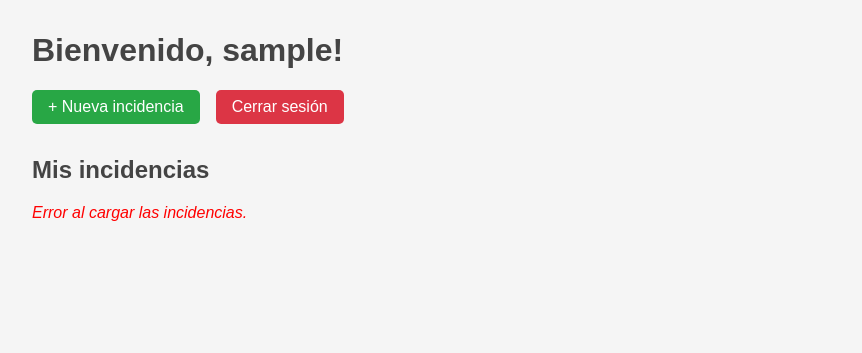
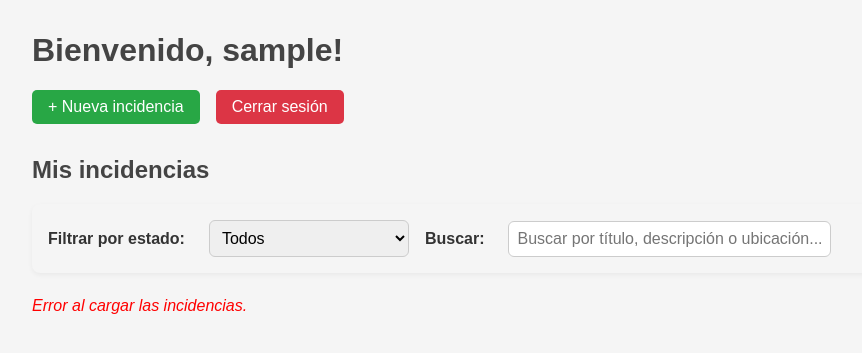
Before and after one commit to breathofjune/incidencias, a PHP site: page /dashboard.php in a window 1280 px wide. Shown: the top 353 px of the page, without its empty margins (0-862 px from the left). Run offline with PHP 8.4, Linux system fonts and the light colour scheme; the visitor is signed in with stand-in values (Sample User, id 1).

Commit message:
Filtro y buscador
Se añade un selector para filtrar las incidencias entre todas, abiertas, en proceso o cerradas.
También se añade un buscador que busca por título, descripción o ubicación.

```diff
--- a/public/css/dashboard.css
+++ b/public/css/dashboard.css
@@ -111,7 +111,6 @@ nav.acciones {
     justify-content: space-between;
 }
 
-/* Estilos base */
 .incidencia {
     border: 2px solid #ccc;
     border-radius: 8px;
@@ -121,7 +120,6 @@ nav.acciones {
     flex: 1 1 300px;
 }
 
-/* Estilo para cada estado */
 .estado-abierta {
     border-color: #28a745;
     background-color: #e6f9ec;
@@ -137,7 +135,43 @@ nav.acciones {
     background-color: #fdecea;
 }
 
-/* Hover para destacar */
 .incidencia:hover {
     transform: scale(1.02);
 }
+
+#filtros-dashboard {
+    display: flex;
+    flex-wrap: wrap;
+    gap: 1rem;
+    align-items: center;
+    margin-bottom: 1.5rem;
+    padding: 1rem;
+    background-color: #f5f5f5;
+    border-radius: 8px;
+    box-shadow: 0 2px 5px rgba(0, 0, 0, 0.05);
+}
+
+#filtros-dashboard label {
+    font-weight: bold;
+    margin-right: 0.5rem;
+}
+
+#filtros-dashboard select,
+#filtros-dashboard input[type="text"] {
+    padding: 0.5rem;
+    border: 1px solid #ccc;
+    border-radius: 6px;
+    font-size: 1rem;
+    min-width: 200px;
+    transition: border-color 0.3s ease;
+}
+
+#filtros-dashboard select:focus,
+#filtros-dashboard input[type="text"]:focus {
+    border-color: #007bff;
+    outline: none;
+}
+
+#buscador {
+    width: 305px;
+}
--- a/public/dashboard.php
+++ b/public/dashboard.php
@@ -32,6 +32,21 @@ $username = $_SESSION['username'];
     </nav>
     <h2>Mis incidencias</h2>
 
+    <div id="filtros-dashboard">
+        <label for="filtro-estado">Filtrar por estado:</label>
+        <select id="filtro-estado">
+            <option value="todos">Todos</option>
+            <option value="abierta">Abiertas</option>
+            <option value="en proceso">En proceso</option>
+            <option value="cerrada">Cerradas</option>
+        </select>
+
+        <label for="buscador">Buscar:</label>
+        <input type="text" id="buscador" placeholder="Buscar por título, descripción o ubicación...">
+    </div>
+
+
+
     <div id="incidencias-container">
         <p>Cargando incidencias...</p>
     </div>
--- a/public/js/dashboard.js
+++ b/public/js/dashboard.js
@@ -1,3 +1,5 @@
+let incidenciasTotales = [];
+
 function cargarIncidencias() {
     fetch('api/incidencias.php')
         .then(res => res.json())
@@ -9,18 +11,53 @@ function cargarIncidencias() {
                 if (data.length === 0) {
                     container.innerHTML = '<p>No tienes incidencias registradas.</p>';
                 } else {
-                    const list = document.createElement('ul');
-                    list.classList.add('grid-incidencias');
+                    incidenciasTotales = data;
 
+                    // Ordenar por estado: abierta > en proceso > cerrada
                     const ordenEstados = {
                         'abierta': 0,
                         'en proceso': 1,
                         'cerrada': 2
                     };
 
-                    data.sort((a, b) => ordenEstados[a.estado] - ordenEstados[b.estado]);
+                    incidenciasTotales.sort((a, b) => ordenEstados[a.estado] - ordenEstados[b.estado]);
 
-                    data.forEach(inc => {
+                    aplicarFiltros(); // Mostrar después de ordenar
+                }
+            } else if (data.message) {
+                container.innerHTML = `<p>${data.message}</p>`;
+            } else if (data.error) {
+                container.innerHTML = `<p style="color:red;">Error: ${data.error}</p>`;
+            }
+        })
+        .catch(err => {
+            console.error('Error al obtener incidencias:', err);
+            document.getElementById('incidencias-container').innerHTML = '<p style="color:red;">Error al cargar las incidencias.</p>';
+        });
+}
+
+function aplicarFiltros() {
+    const filtro = document.getElementById('filtro-estado')?.value || 'todos';
+    const textoBusqueda = document.getElementById('buscador')?.value.toLowerCase() || '';
+
+    const container = document.getElementById('incidencias-container');
+    container.innerHTML = '';
+
+    const filtradas = incidenciasTotales.filter(inc => {
+        const coincideEstado = filtro === 'todos' || inc.estado === filtro;
+        const coincideTexto = inc.titulo.toLowerCase().includes(textoBusqueda) || inc.descripcion.toLowerCase().includes(textoBusqueda) || inc.localizacion.toLowerCase().includes(textoBusqueda);
+        return coincideEstado && coincideTexto;
+    });
+
+    if (filtradas.length === 0) {
+        container.innerHTML = '<p>No se encontraron incidencias con estos filtros.</p>';
+        return;
+    }
+
+    const list = document.createElement('ul');
+    list.classList.add('grid-incidencias');
+
+    filtradas.forEach(inc => {
         const li = document.createElement('li');
         li.classList.add(
             'tarjeta-incidencia',
@@ -43,17 +80,6 @@ function cargarIncidencias() {
 
     container.appendChild(list);
 }
-            } else if (data.message) {
-                container.innerHTML = `<p>${data.message}</p>`;
-            } else if (data.error) {
-                container.innerHTML = `<p style="color:red;">Error: ${data.error}</p>`;
-            }
-        })
-        .catch(err => {
-            console.error('Error al obtener incidencias:', err);
-            document.getElementById('incidencias-container').innerHTML = '<p style="color:red;">Error al cargar las incidencias.</p>';
-        });
-}
 
 function editarIncidencia(id) {
     window.location.href = `editar_incidencia.php?id=${id}`;
@@ -65,4 +91,9 @@ function eliminarIncidencia(id) {
     }
 }
 
+document.addEventListener('DOMContentLoaded', () => {
+    document.getElementById('filtro-estado')?.addEventListener('change', aplicarFiltros);
+    document.getElementById('buscador')?.addEventListener('input', aplicarFiltros);
+
     cargarIncidencias();
+});
```
Lines whose indentation alone changed are shown as unchanged.
